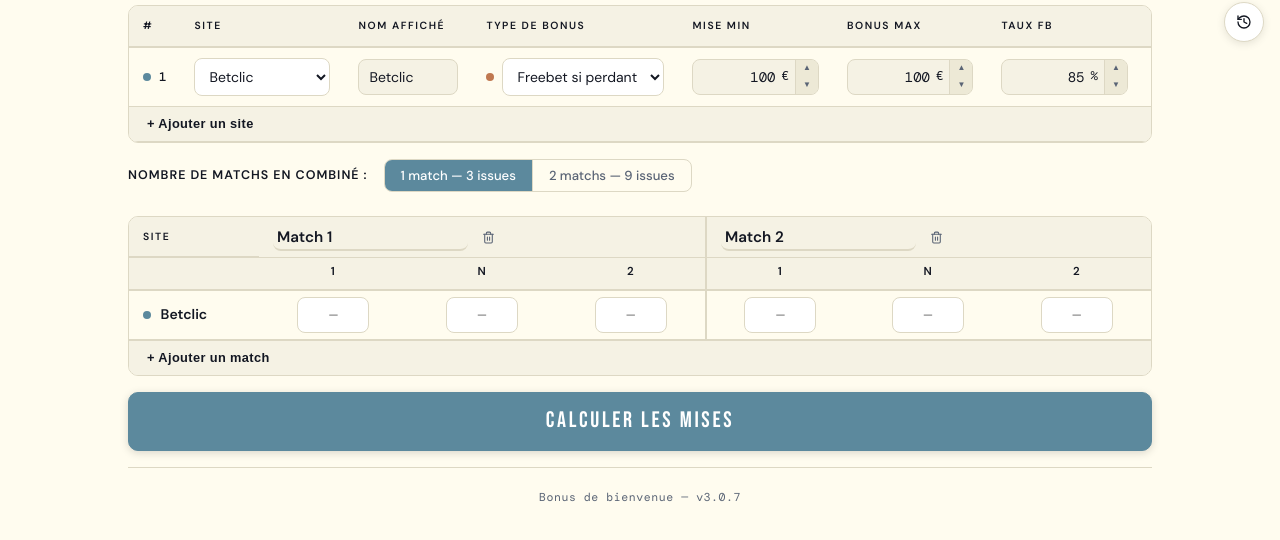
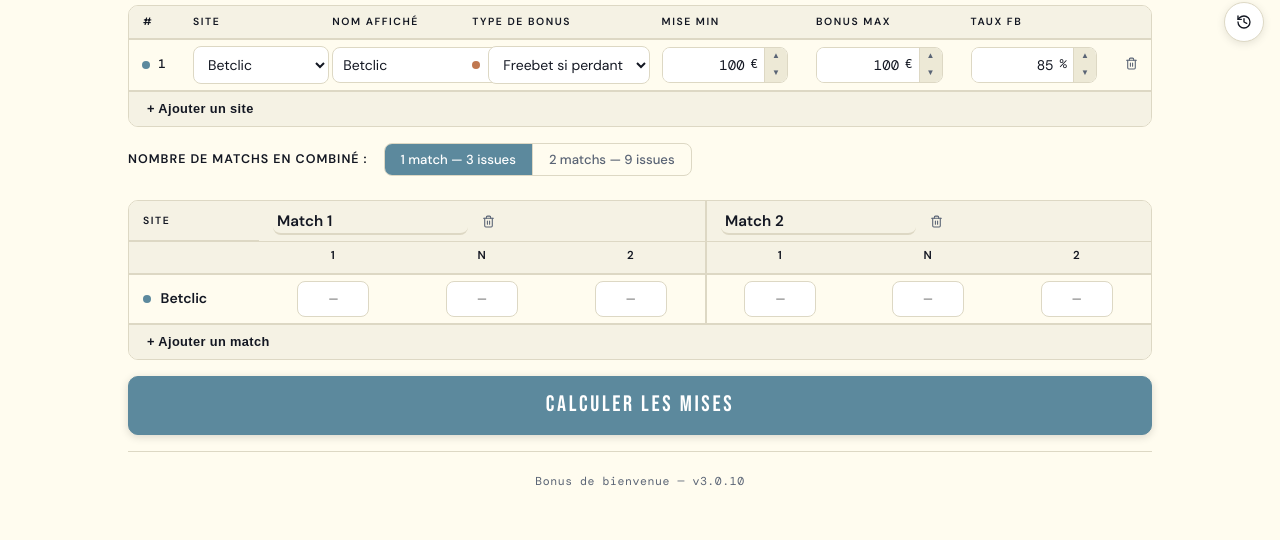
Before and after one commit to calleau/calleau-utils, a plain HTML site: page welcome-bonus/index.html in a window 1280 px wide. Both pictures are taken after a click on the button "+ Ajouter un site". Shown: the part 120-660 px from the top of the page. Drawn offline with nearby package versions, Linux system fonts and the light colour scheme.

Commit message:
Modifications visuelles

```diff
--- a/theme.css
+++ b/theme.css
@@ -293,7 +293,6 @@ input[type="number"] { -moz-appearance: textfield; }
 	width: 5rem;
 	height: 100%;
 	padding: 0 10px;
-	background: transparent;
 	border: 0;
 	outline: 0;
 	color: var(--color-text);
@@ -335,13 +334,13 @@ input[type="number"] { -moz-appearance: textfield; }
 .numinput {
 	display: flex;
 	align-items: center;
-	background: var(--color-surface-2);
 	border: 1px solid var(--color-divider);
 	border-radius: 8px;
 	overflow: hidden;
 	height: 36px;
 	width: fit-content;
 	transition: border-color 0.2s;
+	background: var(--color-surface);
 }
 
 .numinput:focus-within {
@@ -350,7 +349,6 @@ input[type="number"] { -moz-appearance: textfield; }
 }
 
 .numinput input {
-	background: transparent;
 	border: none;
 	border-radius: 0;
 	height: 100%;
@@ -529,7 +527,6 @@ input[type="number"] { -moz-appearance: textfield; }
 .bookies-table input[type="text"] {
 	width: 100%;
 	min-width: 100px;
-	background: var(--color-surface-2);
 }
 
 .bookie-num-badge {
--- a/welcome-bonus/index.html
+++ b/welcome-bonus/index.html
@@ -20,13 +20,9 @@
 			<h1 class="title">Bonus de bienvenue</h1>
 		</header>
 
-		<section>
-			<div id="bookies-container"></div>
-		</section>
+		<section id="bookies-container"></section>
 
-		<section>
-			<div id="odds-container"></div>
-		</section>
+		<section id="odds-container"></section>
 
 		<button class="btn btn-primary btn-calc" onclick="calculate()">Calculer les mises</button>
 
--- a/welcome-bonus/versions.js
+++ b/welcome-bonus/versions.js
@@ -7,4 +7,4 @@ window.AVAILABLE_VERSIONS = [
 ];
 
 // Version actuelle de la page (affichée dans le footer).
-window.CURRENT_VERSION = 'v3.0.7';
+window.CURRENT_VERSION = 'v3.0.10';
--- a/welcome-bonus/welcome-bonus.css
+++ b/welcome-bonus/welcome-bonus.css
@@ -67,11 +67,67 @@
 	border-radius: 10px;
 }
 
+/* =========================================================
+   Grille des bookies (CSS Grid)
+   ========================================================= */
+
+.bookies-grid {
+	display: grid;
+	grid-template-columns: 50px minmax(130px, auto) minmax(140px, 1fr) minmax(180px, auto) auto auto auto 40px;
+	font-size: 0.9rem;
+	width: fit-content;
+	min-width: min(100%, 900px);
+	border: 1px solid var(--color-divider);
+	border-radius: 10px;
+	overflow: hidden;
+}
+
+.bg-th {
+	background: var(--color-surface-2);
+	padding: 8px 14px;
+	font-size: 0.65rem;
+	font-weight: 600;
+	letter-spacing: 0.15em;
+	text-transform: uppercase;
+	color: var(--color-text);
+	border-bottom: 2px solid var(--color-divider);
+	display: flex;
+	align-items: center;
+}
+
+.bg-row {
+	display: contents;
+}
+
+.bg-row:hover > * {
+	background: rgba(92, 137, 157, 0.04);
+}
+
+.bg-cell {
+	padding: 6px 14px;
+	display: flex;
+	align-items: center;
+	border-bottom: 1px solid var(--color-divider);
+}
+
+.bg-cell-num {
+	justify-content: center;
+	padding: 6px;
+}
+
+.bg-cell-delete {
+	justify-content: center;
+	padding: 4px 6px;
+}
+
+.bg-add-row {
+	grid-column: 1 / -1;
+	background: var(--color-surface-2);
+	padding: 0.4rem 0.75rem;
+	border-top: 1px solid var(--color-divider);
+}
+
 /* Bouton supprimer une ligne bookie */
-.td-delete {
-	width: 2rem;
-	text-align: center;
-}
 
 .btn-delete-bookie {
 	background: none;
@@ -95,12 +151,6 @@
 	cursor: not-allowed;
 }
 
-/* Ligne d'ajout de site en bas du tableau */
-.add-bookie-row td {
-	padding: 0.4rem 0.75rem;
-	background: var(--color-surface-2);
-	border-top: 1px solid var(--color-divider);
-}
 
 .btn-add-bookie, .btn-add-match {
 	background: none;
@@ -328,6 +378,9 @@
 	display: grid;
 	grid-template-columns: minmax(130px, auto) repeat(var(--odds-cols), minmax(80px, 1fr));
 	font-size: 0.9rem;
+	border: 1px solid var(--color-divider);
+	border-radius: 10px;
+	overflow: hidden;
 }
 
 /* En-tête colonne "Site" */
--- a/welcome-bonus/welcome-bonus.js
+++ b/welcome-bonus/welcome-bonus.js
@@ -120,38 +120,36 @@ function renderAll() {
 
 function renderBookies() {
 	const container = document.getElementById('bookies-container');
+	const TRASH = `<svg width="13" height="13" viewBox="0 0 24 24" fill="none" stroke="currentColor" stroke-width="2" stroke-linecap="round" stroke-linejoin="round" aria-hidden="true"><path d="M10 11v6"/><path d="M14 11v6"/><path d="M19 6v14a2 2 0 0 1-2 2H7a2 2 0 0 1-2-2V6"/><path d="M3 6h18"/><path d="M8 6V4a2 2 0 0 1 2-2h4a2 2 0 0 1 2 2v2"/></svg>`;
 	container.innerHTML = `
-        <div class="bookies-table-container">
-          <table class="bookies-table">
-            <thead>
-              <tr>
-                <th>#</th>
-                <th>Site</th>
-                <th>Nom affiché</th>
-                <th>Type de bonus</th>
-                <th>Mise min</th>
-                <th>Bonus max</th>
-                <th>Taux FB</th>
-                <th></th>
-              </tr>
-            </thead>
-            <tbody>
+        <div class="bookies-grid">
+          <div class="bg-th">#</div>
+            <div class="bg-th">Site</div>
+            <div class="bg-th">Nom affiché</div>
+            <div class="bg-th">Type de bonus</div>
+            <div class="bg-th">Mise min</div>
+            <div class="bg-th">Bonus max</div>
+            <div class="bg-th">Taux FB</div>
+            <div class="bg-th"></div>
+
             ${bookies.map((b, i) => `
-                <tr>
-                  <td>
+              <div class="bg-row">
+                <div class="bg-cell bg-cell-num">
                   <div class="bookie-num-badge">
                     <div style="width:8px;height:8px;border-radius:50%;background:${ACCENT_COLORS[i % ACCENT_COLORS.length]}"></div>
                     ${i + 1}
                   </div>
-                  </td>
-                  <td>
+                </div>
+                <div class="bg-cell">
                   <select id="site-${i}" class="site-select" onchange="selectSite(${i}, this.value)">
                     <option value="-Autre-" ${b.site === '-Autre-' ? 'selected' : ''}>— Autre —</option>
                     ${SITE_LIST.map(s => `<option value="${s}" ${b.site === s ? 'selected' : ''}>${s}</option>`).join('')}
                   </select>
-                  </td>
-                  <td><input type="text" id="name-${i}" value="${b.name}" oninput="updateBookieName(${i}, this.value)" onclick="this.select()" placeholder="Ex: Betclic" /></td>
-                  <td>
+                </div>
+                <div class="bg-cell">
+                  <input type="text" id="name-${i}" value="${b.name}" oninput="updateBookieName(${i}, this.value)" onclick="this.select()" placeholder="Ex: Betclic" />
+                </div>
+                <div class="bg-cell">
                   <div class="bonus-select-wrapper">
                     <span class="bonus-dot bonus-dot-${i}" data-bonus="${b.bonus}"></span>
                     <select id="bonus-${i}" onchange="bookies[${i}].bonus=this.value; updateBonusDot(${i}, this.value); updateConvRateVisibility(${i}, this.value)">
@@ -162,8 +160,8 @@ function renderBookies() {
                       <option value="no_bonus"       ${b.bonus === 'no_bonus' ? 'selected' : ''}>Sans bonus</option>
                     </select>
                   </div>
-                  </td>
-                  <td>
+                </div>
+                <div class="bg-cell">
                   <div class="numinput">
                     <input type="number" id="min-${i}" value="${b.min}" step="1" min="0" oninput="bookies[${i}].min=parseFloat(this.value)||0" onclick="this.select()" />
                     <span class="unit">€</span>
@@ -172,8 +170,8 @@ function renderBookies() {
                       <button class="nbtn" onclick="decrementMin(${i})" type="button">▼</button>
                     </div>
                   </div>
-                  </td>
-                  <td>
+                </div>
+                <div class="bg-cell">
                   <div class="numinput">
                     <input type="number" id="max-${i}" value="${b.maxBonus}" step="1" min="0" oninput="bookies[${i}].maxBonus=parseFloat(this.value)||0" onclick="this.select()" />
                     <span class="unit">€</span>
@@ -182,8 +180,8 @@ function renderBookies() {
                       <button class="nbtn" onclick="decrementMax(${i})" type="button">▼</button>
                     </div>
                   </div>
-                  </td>
-                  <td>
+                </div>
+                <div class="bg-cell">
                   <div id="conv-cell-${i}" class="numinput" ${['cash_lose','cash_always','no_bonus'].includes(b.bonus) ? 'hidden' : ''}>
                     <input type="number" id="conv-${i}" value="${b.convRate}" min="1" max="100" step="1"
                       oninput="bookies[${i}].convRate=Math.min(100,Math.max(1,parseFloat(this.value)||80))"
@@ -194,21 +192,16 @@ function renderBookies() {
                       <button class="nbtn" onclick="decrementConv(${i})" type="button">▼</button>
                     </div>
                   </div>
-                  </td>
-                  <td class="td-delete">
-                    <button class="btn-delete-bookie" onclick="deleteBookie(${i})" title="Supprimer ce site"><svg width="13" height="13" viewBox="0 0 24 24" fill="none" stroke="currentColor" stroke-width="2" stroke-linecap="round" stroke-linejoin="round" aria-hidden="true"><path d="M10 11v6"/><path d="M14 11v6"/><path d="M19 6v14a2 2 0 0 1-2 2H7a2 2 0 0 1-2-2V6"/><path d="M3 6h18"/><path d="M8 6V4a2 2 0 0 1 2-2h4a2 2 0 0 1 2 2v2"/></svg></button>
-                  </td>
-                </tr>
+                </div>
+                <div class="bg-cell bg-cell-delete">
+                  <button class="btn-delete-bookie" onclick="deleteBookie(${i})" title="Supprimer ce site">${TRASH}</button>
+                </div>
+              </div>
             `).join('')}
-            </tbody>
-            <tfoot>
-              <tr class="add-bookie-row">
-                <td colspan="8">
+
+            <div class="bg-add-row">
               <button class="btn-add-bookie" onclick="addBookie()" ${bookies.length >= 15 ? 'disabled' : ''}>+ Ajouter un site</button>
-                </td>
-              </tr>
-            </tfoot>
-          </table>
+            </div>
           </div>
       `;
 }
@@ -229,7 +222,6 @@ function renderMatchesAndOdds() {
             <button class="${parlayBtn2Class}" onclick="setParlaySize(2)" ${parlayBtn2Disabled}>2 matchs — 9 issues</button>
           </div>
         </div>
-        <div class="bookies-table-container">
         <div class="odds-grid" style="--odds-cols:${oddsCols}">
 
             <div class="og-site-th">Site</div>
@@ -269,7 +261,6 @@ function renderMatchesAndOdds() {
               <button class="btn-add-match" onclick="addMatch()" ${matches.length >= 5 ? 'disabled' : ''}>+ Ajouter un match</button>
             </div>
 
-          </div>
           </div>
       `;
 
```
Lines whose indentation alone changed are shown as unchanged.
